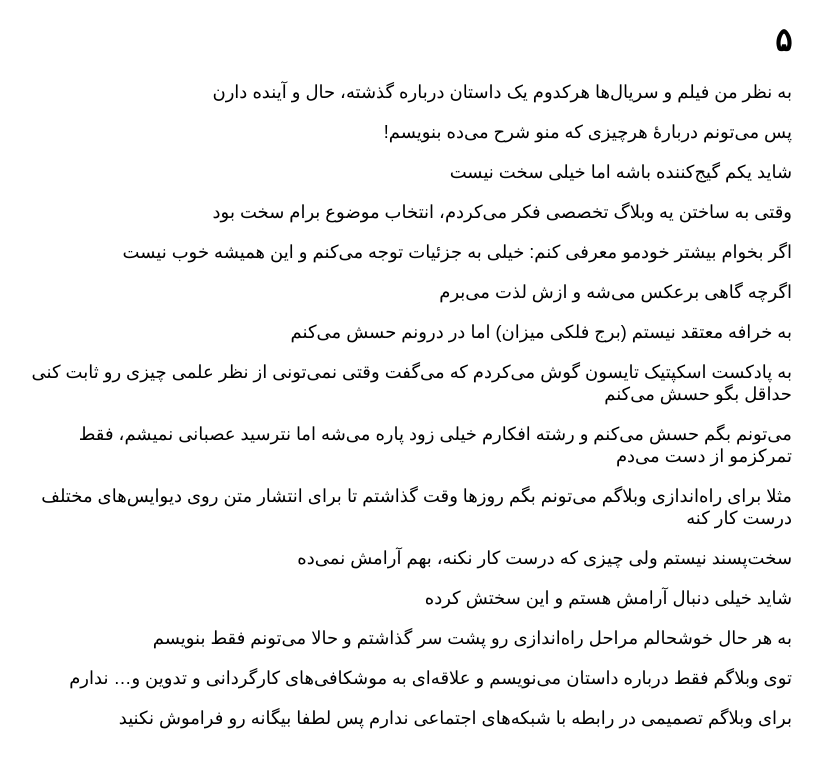
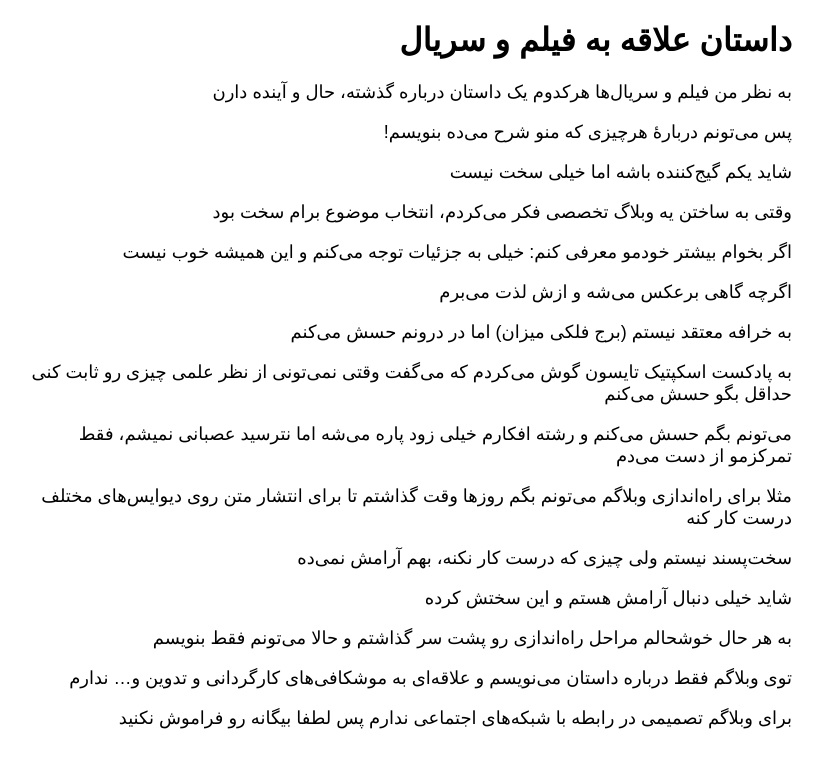
Before and after one commit to darkblog/darkblog.github.io, a Jekyll site: the page built from _posts/2023-8-22-5.md, in a window 1280 px wide. Shown: the top 768 px of the page, without its empty margins (349-1172 px from the left). Built offline with Jekyll 4.4.1, drawn with Linux system fonts in a browser that asks for light colours.

Commit message:
Update 2023-8-22-5.md

```diff
--- a/_posts/2023-8-22-5.md
+++ b/_posts/2023-8-22-5.md
@@ -1,6 +1,6 @@
 ---
 layout: post
-title: ۵
+title: داستان علاقه به فیلم و سریال
 ---
 
 به نظر من فیلم و سریال‌ها هرکدوم یک داستان درباره گذشته، حال و آینده دارن
```
